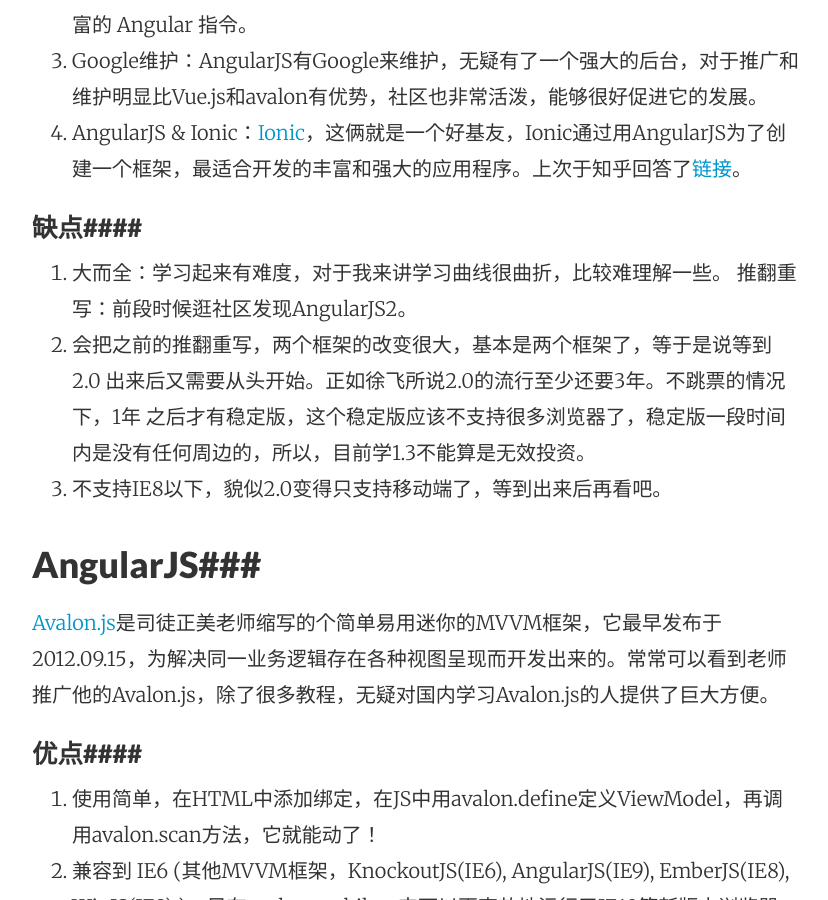
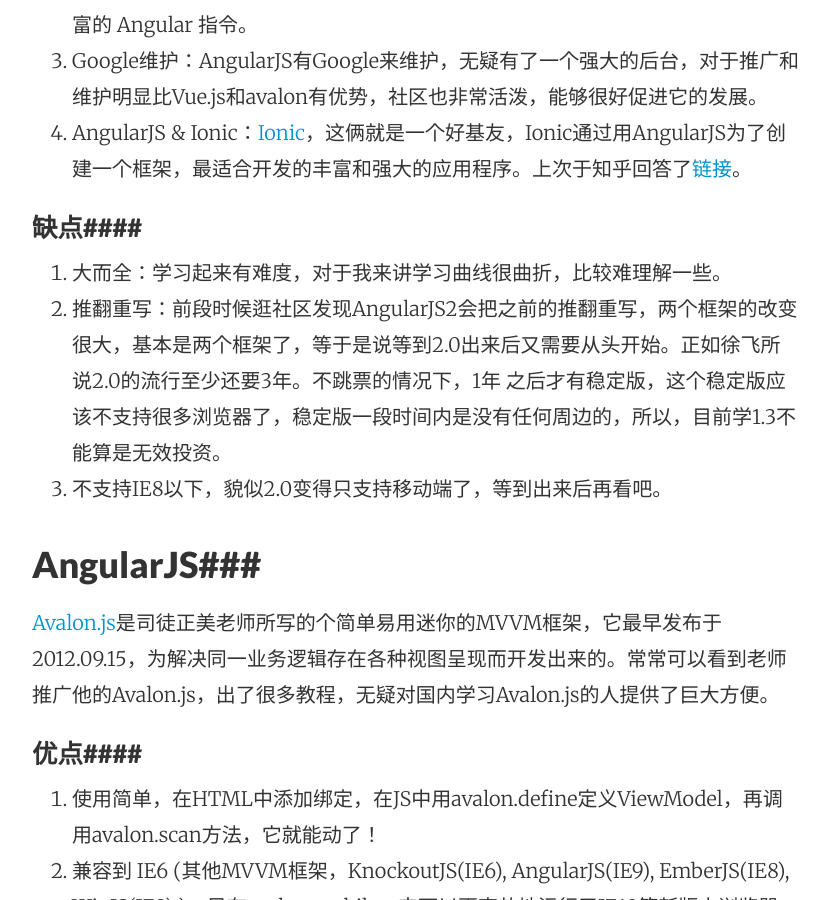
Before and after one commit to tw93/tw93.github.io, a Jekyll site: the page built from _posts/2015-02-04-vue-angular-avalon-1.md, in a window 1280 px wide and 900 px high, scrolled down 1995 px. Shown: the whole window, without its empty margins (224-1052 px from the left). Built offline with Jekyll 4.4.1, drawn with Linux system fonts in a browser that asks for light colours; some of the changed text lies outside the part shown.

Commit message:
修改了图标和一篇文章

```diff
--- a/_posts/2015-02-04-vue-angular-avalon-1.md
+++ b/_posts/2015-02-04-vue-angular-avalon-1.md
@@ -6,8 +6,7 @@
 categories: JavaScript
 ---
 
-前端开发已经不是前几年的那种前端开发了，已经有农业时代进入工业时代了，这几年出现了很多优秀的JavaScript方面的MVVM框架，今天我们来比较下Vuejs，AngularJS，
-Avalon.js这些框架优缺点。
+前端开发已经不是前几年的那种前端开发了，已经有农业时代进入工业时代了，这几年出现了很多优秀的JavaScript方面的MVVM框架，今天我们来比较下Vuejs，AngularJS，Avalon.js这些框架优缺点。
 
 ###Vue.js###
 Vue.js 尤雨溪老师写的一个用于创建 web 交互界面的库，是一个精简的MVVM。从技术角度讲，[Vue.js](http://vuejs.org/){:target="_blank"} 专注于 MVVM 模型的 ViewModel 层。它通过双向数据绑定把 View 层和 Model 层连接了起来。实际的 DOM 封装和输出格式都被抽象为了Directives 和 Filters。Vue.js和其他库相比是一个小而美的库，作者的主要目的是通过一个尽量简单的 API 产生可反映的数据绑定和可组合的视图组件，感觉作者的思路非常清晰。
@@ -36,14 +35,12 @@
 
 ####缺点####
 1. 大而全：学习起来有难度，对于我来讲学习曲线很曲折，比较难理解一些。
-推翻重写：前段时候逛社区发现AngularJS2。
-2. 会把之前的推翻重写，两个框架的改变很大，基本是两个框架了，等于是说等到2.0
-出来后又需要从头开始。正如徐飞所说2.0的流行至少还要3年。不跳票的情况下，1年
+2. 推翻重写：前段时候逛社区发现AngularJS2会把之前的推翻重写，两个框架的改变很大，基本是两个框架了，等于是说等到2.0出来后又需要从头开始。正如徐飞所说2.0的流行至少还要3年。不跳票的情况下，1年
 之后才有稳定版，这个稳定版应该不支持很多浏览器了，稳定版一段时间内是没有任何周边的，所以，目前学1.3不能算是无效投资。
 3. 不支持IE8以下，貌似2.0变得只支持移动端了，等到出来后再看吧。
 
 ###AngularJS###
-[Avalon.js](https://github.com/RubyLouvre/avalon){:target="_blank"}是司徒正美老师缩写的个简单易用迷你的MVVM框架，它最早发布于2012.09.15，为解决同一业务逻辑存在各种视图呈现而开发出来的。常常可以看到老师推广他的Avalon.js，除了很多教程，无疑对国内学习Avalon.js的人提供了巨大方便。
+[Avalon.js](https://github.com/RubyLouvre/avalon){:target="_blank"}是司徒正美老师所写的个简单易用迷你的MVVM框架，它最早发布于2012.09.15，为解决同一业务逻辑存在各种视图呈现而开发出来的。常常可以看到老师推广他的Avalon.js，出了很多教程，无疑对国内学习Avalon.js的人提供了巨大方便。
 
 ####优点####
 1. 使用简单，在HTML中添加绑定，在JS中用avalon.define定义ViewModel，再调用avalon.scan方法，它就能动了！
```
Also changed, not shown: favicon.ico.
